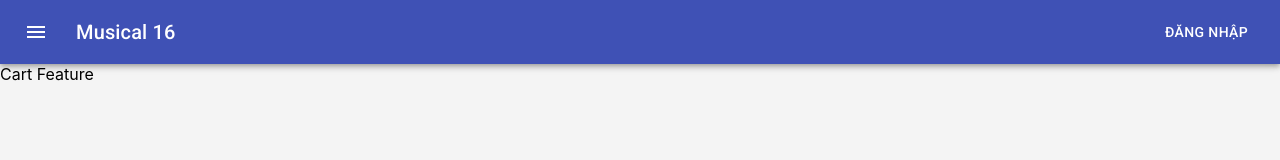
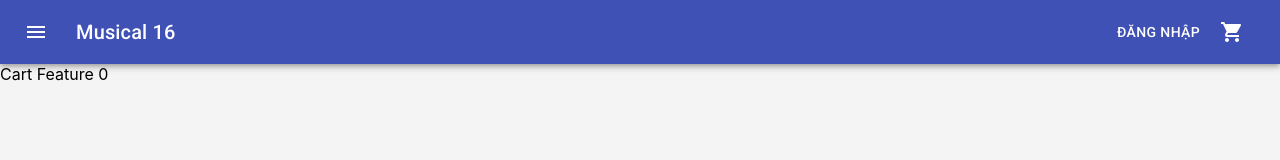
Before and after one commit to vo-vuong/FE_Reactjs, a React (Create React App) app: page /cart in a window 1280 px wide. Shown: the top 160 px of the page. Built offline with nearby package versions, Linux system fonts and the light colour scheme; the HTML template or start-up script is replaced by a standard one.

Commit message:
add icon cart to header

```diff
--- a/src/components/Header/index.jsx
+++ b/src/components/Header/index.jsx
@@ -1,4 +1,4 @@
-import { Box, Menu, MenuItem } from '@material-ui/core';
+import { Badge, Box, Menu, MenuItem } from '@material-ui/core';
 import AppBar from '@material-ui/core/AppBar';
 import Button from '@material-ui/core/Button';
 import Dialog from '@material-ui/core/Dialog';
@@ -7,13 +7,14 @@ import IconButton from '@material-ui/core/IconButton';
 import { makeStyles } from '@material-ui/core/styles';
 import Toolbar from '@material-ui/core/Toolbar';
 import Typography from '@material-ui/core/Typography';
-import { AccountCircle, Close } from '@material-ui/icons';
+import { AccountCircle, Close, ShoppingCart } from '@material-ui/icons';
 import MenuIcon from '@material-ui/icons/Menu';
 import Login from 'features/Auth/components/Login';
 import { logout } from 'features/Auth/userSlice';
+import { cartItemsCountSelector } from 'features/Cart/selectors';
 import React, { useState } from 'react';
 import { useDispatch, useSelector } from 'react-redux';
-import { Link } from 'react-router-dom';
+import { Link, useHistory } from 'react-router-dom';
 import Register from '../../features/Auth/components/Register';
 
 const useStyles = makeStyles((theme) => ({
@@ -47,6 +48,8 @@ const MODE = {
 export default function Header() {
   const dispatch = useDispatch();
   const loggedInUser = useSelector((state) => state.user.current);
+  const cartItemsCount = useSelector(cartItemsCountSelector);
+  const history = useHistory();
   const isLoggedIn = !!loggedInUser.id;
   const [open, setOpen] = useState(false);
   const [mode, setMode] = useState(MODE.LOGIN);
@@ -73,6 +76,10 @@ export default function Header() {
     dispatch(action);
   };
 
+  const handleCartClick = () => {
+    history.push('/cart');
+  };
+
   const classes = useStyles();
 
   return (
@@ -92,6 +99,12 @@ export default function Header() {
               Đăng nhập
             </Button>
           )}
+
+          <IconButton aria-label="show 4 new mails" color="inherit" onClick={handleCartClick}>
+            <Badge badgeContent={cartItemsCount} color="secondary">
+              <ShoppingCart />
+            </Badge>
+          </IconButton>
 
           {isLoggedIn && (
             <IconButton color="inherit" onClick={handleUserClick}>
--- a/src/features/Cart/index.jsx
+++ b/src/features/Cart/index.jsx
@@ -1,10 +1,13 @@
 import React from 'react';
-import PropTypes from 'prop-types';
+import { useSelector } from 'react-redux';
+import { cartTotalSelector } from './selectors';
 
 CartFeature.propTypes = {};
 
 function CartFeature(props) {
-  return <div>Cart Feature</div>;
+  const cartTotal = useSelector(cartTotalSelector);
+
+  return <div>Cart Feature {cartTotal}</div>;
 }
 
 export default CartFeature;
--- a/src/features/Cart/selectors.js
+++ b/src/features/Cart/selectors.js
@@ -9,5 +9,5 @@ export const cartItemsCountSelector = createSelector(cartItemsSelector, (cartIte
 
 // Calculate total of cart
 export const cartTotalSelector = createSelector(cartItemsSelector, (cartItems) =>
-  cartItems.reduce((total, item) => total + item.salePrice * item.quantity, 0)
+  cartItems.reduce((total, item) => total + item.product.price * item.quantity, 0)
 );
```
